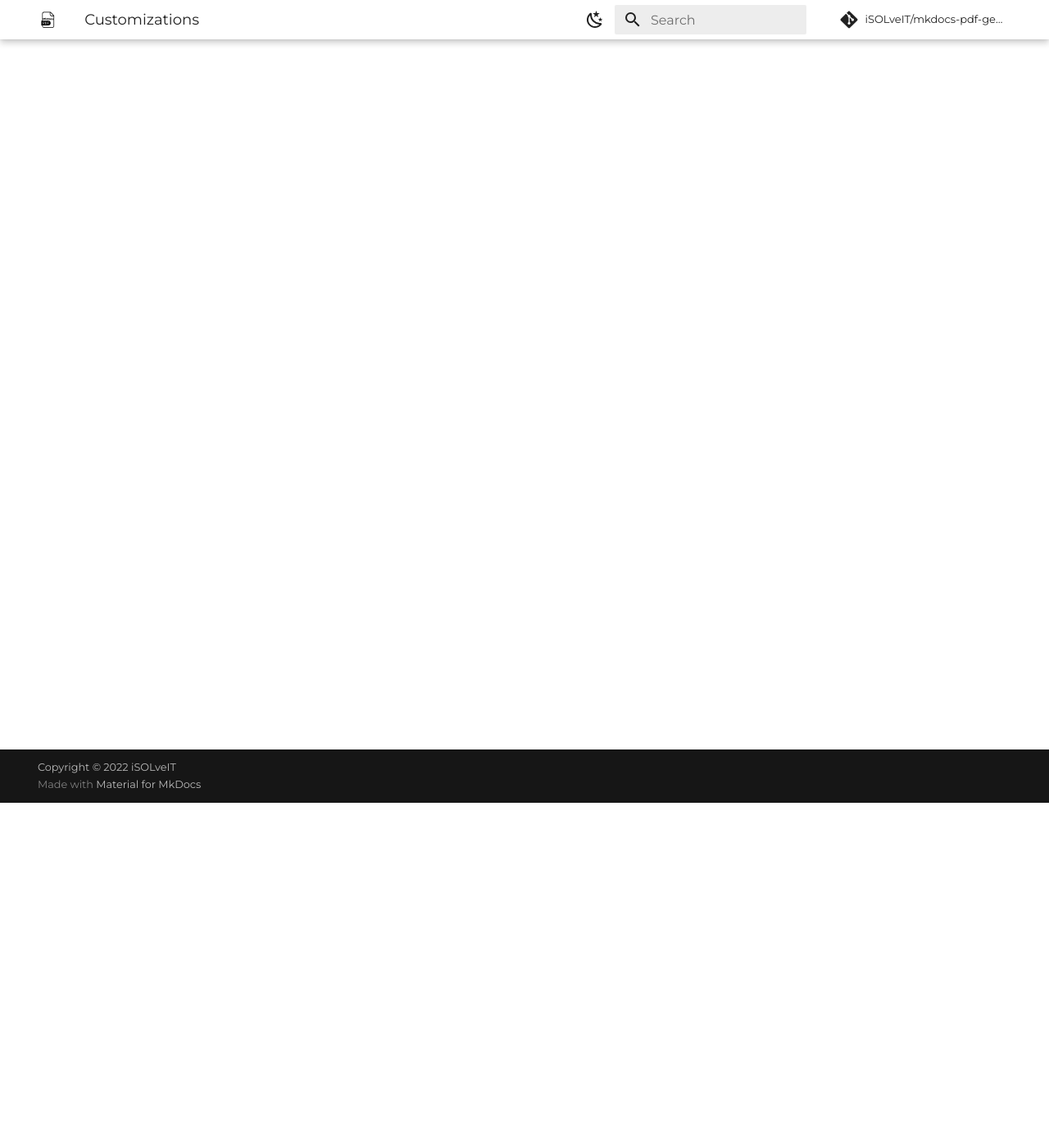
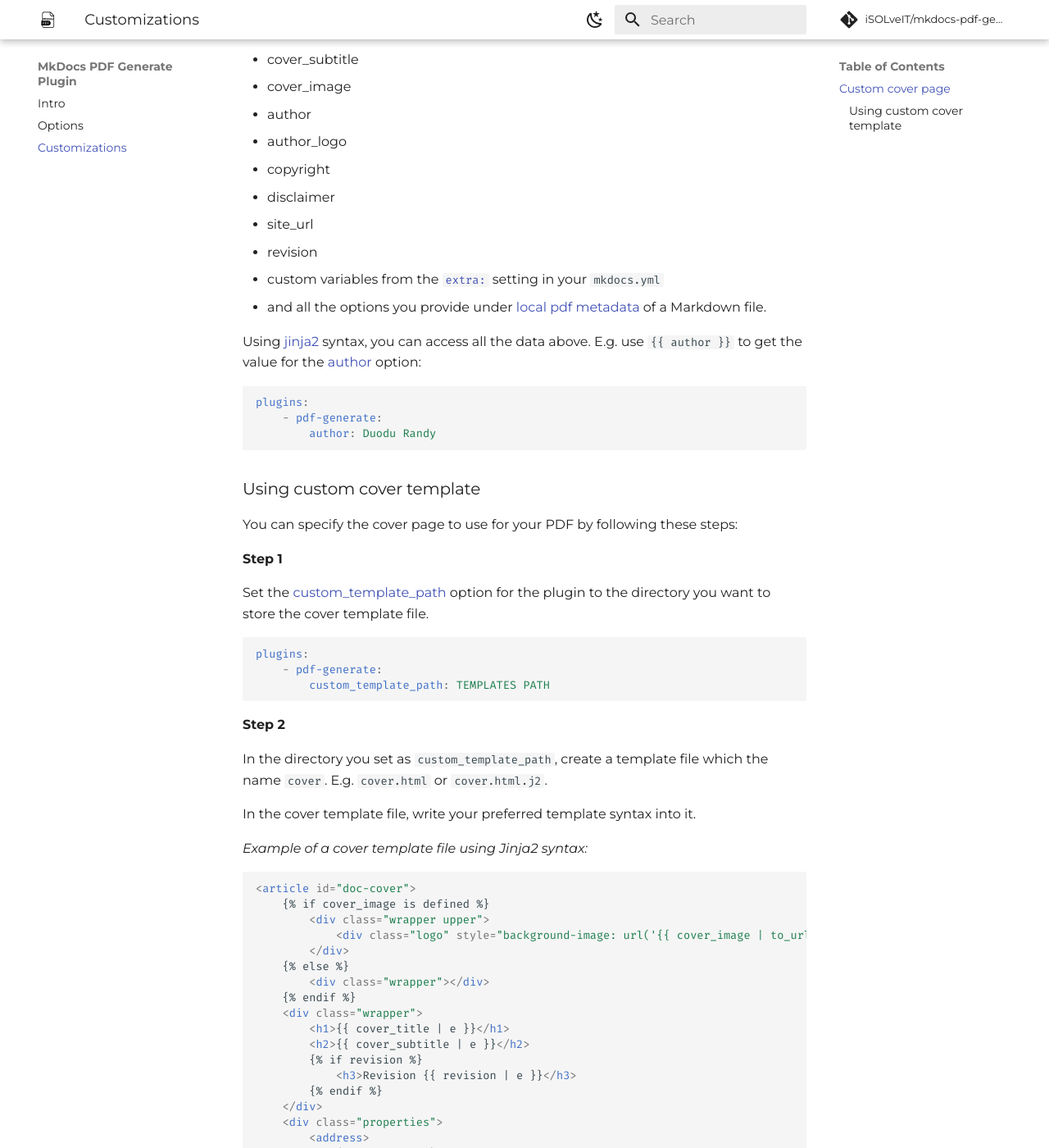
Before and after one commit to iSOLveIT/mkdocs-pdf-generate, an MkDocs documentation site: the page built from docs/docs/customise/customisation.md, in a window 1280 px wide and 1400 px high, scrolled down 421 px. Shown: the whole window at 82% size. Built offline with MkDocs 1.6.1 and Material for MkDocs 9.7.7, drawn with Linux system fonts in a browser that asks for light colours; comment, search, counter and statistics services are not loaded; some of the changed text lies outside the part shown.

Commit message:
- Wrote the documentation for plugin.

````diff
--- a/docs/docs/customise/customisation.md
+++ b/docs/docs/customise/customisation.md
@@ -1,4 +1,110 @@
 # Customisation
 
-Back to [Home](../index.md)
-Back to [Options](../options.md)
+## Custom cover page
+
+You can create a custom cover page using a [jinja2](https://jinja.palletsprojects.com/en/2.11.x/templates/) or html file.
+
+!!! note
+
+    You should store the custom cover template file in the directory used for
+    the [custom_template_path](../options.md#custom_template_path).
+
+The plugin provides the following variables which you can use in your custom Jinja template:
+
+* cover_title
+* cover_subtitle
+* cover_image
+* author
+* author_logo
+* copyright
+* disclaimer
+* site_url
+* revision
+* custom variables from the [`extra:`](https://www.mkdocs.org/user-guide/configuration/#extra) setting in your `mkdocs.yml`
+* and all the options you provide under [local pdf metadata](../options.md#local-options) of a Markdown file.
+
+Using [jinja2](https://jinja.palletsprojects.com/en/2.11.x/templates/) syntax, you can access all the data above.
+E.g. use `{{ author }}` to get the value for the [author](../options.md#author) option:
+
+```yaml
+plugins:
+    - pdf-generate:
+        author: Duodu Randy
+```
+### Using custom cover template
+
+You can specify the cover page to use for your PDF by following these steps:
+
+**Step 1**
+
+Set the [custom_template_path](../options.md#custom_template_path) option for the plugin to the directory you want to
+store the cover template file.
+
+```yaml
+plugins:
+    - pdf-generate:
+        custom_template_path: TEMPLATES PATH
+```
+
+**Step 2**
+
+In the directory you set as `custom_template_path`, create a template file which the name `cover`.
+E.g. `cover.html` or `cover.html.j2`.
+
+In the cover template file, write your preferred template syntax into it.
+
+_Example of a cover template file using Jinja2 syntax:_
+```html
+<article id="doc-cover">
+    {% if cover_image is defined %}
+        <div class="wrapper upper">
+            <div class="logo" style="background-image: url('{{ cover_image | to_url }}');"></div>
+        </div>
+    {% else %}
+        <div class="wrapper"></div>
+    {% endif %}
+    <div class="wrapper">
+        <h1>{{ cover_title | e }}</h1>
+        <h2>{{ cover_subtitle | e }}</h2>
+        {% if revision %}
+            <h3>Revision {{ revision | e }}</h3>
+        {% endif %}
+    </div>
+    <div class="properties">
+        <address>
+            {% if author %}
+                <p id="author">{{ author | e }}</p>
+            {% endif %}
+            <a href="https://resources.breadboardmates.com" id="project_logo" title="Resource Centre">
+                <img src="{{ author_logo }}" alt="Company Logo"
+                style="width:80px;height:30px"/>
+            </a>
+        </address>
+    </div>
+    <div class="reserved_rights">
+        <address>
+            {% if copyright %}
+                <p id="copyright">{{ copyright | e }}</p>
+            {% endif %}
+            {% if disclaimer %}
+                <p id="disclaimer">{{ disclaimer | e }}</p>
+            {% endif %}
+        </address>
+    </div>
+</article>
+```
+**Step 3**
+
+Save the file changes and rebuild your MkDocs project.
+
+**Step 4 (optional)**
+
+You can style the cover page using CSS. The CSS rules can be written in a custom CSS file which you can add using
+the `extra_css` setting in the `mkdocs.yml` file.
+
+```yaml
+extra_css:
+    - css/custom.css
+```
+
+Since your stylesheet is appended to the default ones, you can override a rule from using the `!important` CSS rule.
--- a/docs/docs/options.md
+++ b/docs/docs/options.md
@@ -24,23 +23,23 @@
 ```yaml
 plugins:
     - pdf-generate:
-        #author: "Randy Duodu"
-        #author: img/logo.svg
-        #copyright: "Copyright © 2022 - Ghana"
-        #disclaimer: "Disclaimer: Content can change at anytime and best to refer to website for latest information."
-        #toc_level: 3
-        #cover: true
-        #cover_title: TITLE TEXT
-        #cover_subtitle: SUBTITLE TEXT
-        #custom_template_path: TEMPLATES PATH
-        #toc_title: TOC TITLE TEXT
-        #cover_logo: LINK TO COVER LOGO IMAGE
-        #document_cover:
-          #document_type: "Link to image file to use as cover logo for a specific type of documents"
-          #manual: "https://resources.breadboardmates.com/img/manuals-banner.svg"
-        #verbose: true
-        #media_type: print
-        #enabled_if_env: ENABLE_PDF_EXPORT
+        author: "Randy Duodu"
+        author_logo: img/logo.svg
+        copyright: "Copyright © 2022 - MkDocs PDF Generate"
+        disclaimer: "Disclaimer: Content can change at anytime and best to refer to website for latest information."
+        cover: true
+        cover_title: TITLE TEXT
+        cover_subtitle: SUBTITLE TEXT
+        custom_template_path: TEMPLATES PATH
+        toc: false
+        toc_level: 3
+        toc_title: TOC TITLE TEXT
+        toc_numbering: true
+        cover_images:
+          default: img/default.svg
+          type1: img/type1.png
+          type2: https://example.com/cover.svg
+        enabled_if_env: ENABLE_PDF_EXPORT
 ```
 
 ### for Cover
@@ -52,79 +51,142 @@
 
 #### `cover_title`
 
-Set the title text in cover page. **NB:** We use the value for the [title](#title) option in your markdown page's metadata if set. <br>
-**default**: use `site_name` in your project `mkdocs.yml`
+Set the title text in cover page.
+
+!!! note
+
+    The following rule is applied when setting the value for cover title.
+
+    Cover Title precedence:
+
+    1. [title](#title) (local pdf metadata option)
+    2. H1 heading for page
+    3. [cover title](#cover_title) (global)
+    4. `site_name` variable in your project's `mkdocs.yml`
+
+**default**: use `site_name` in your project's `mkdocs.yml`
 
 #### `cover_subtitle`
 
-Set the subtitle text in cover page. <br>
-**default**: use the value for the top-level section (`h1`) on the page
+Set the subtitle text in cover page.
 
-#### `cover_logo`
+!!! note
 
-Set the logo image in cover page. This value is URL or simply specify the relative path to the documentation directory.
-**NB:** If a user sets the [document_cover](#document_cover), we use the link value as the cover page. <br>
+    The following rule is applied when setting the value for cover subtitle.
+
+    Cover Subtitle precedence:
+
+    1. [subtitle](#subtitle) (local pdf metadata option)
+    2. [type](#type) (local pdf metadata option)
+    3. [cover subtitle](#cover_subtitle) (global)
+
 **default**: `None`
 
 #### `author`
 
 Set the author text. <br>
-**default**: use `site_author` in your project `mkdocs.yml`
+**default**: use `site_author` in your project's `mkdocs.yml`
+
+#### `author_logo`
+
+Provide a logo image which you can use in the cover page. <br>
+
+!!! tip
+
+    Using SVG images as the value for author logo is recommended.
+
+**default**: use `theme.logo` in your project's `mkdocs.yml`
 
 #### `copyright`
 
 Set the copyright text. <br>
-**default**: use `copyright` in your project `mkdocs.yml`
+**default**: use `copyright` in your project's `mkdocs.yml`
 
 #### `disclaimer`
 
 Set the disclaimer text. <br>
-**default**: use `disclaimer` in your project `mkdocs.yml`
+**default**: `None`
 
-#### `copyright`
+#### `cover_images`
 
-Set the author text. <br>
-**default**: use `copyright` in your project `mkdocs.yml`
+Set the cover image for specific document types.
 
-#### `document_cover`
+The option takes a `key-value` pair where the `key` must be the same value as you specified for the [type](#type)
+local pdf metadata option.
 
-Set the cover_logo for specific document types.
-The option takes a `key-value` pair where the `key` must be the same value as the value set for [type](#type)
-in the local options.
-The `value` must be the path to the image.
+The `value` for a `key` must be the path to the image.
 <br>
+
+**Example:**
+```yaml
+- pdf-generate:
+    cover_images:
+      default: img/home-banner.svg
+      home: img/manual-banner.svg
+      options: img/project-banner.svg
+      customize: img/tutorial-banner.svg
+```
+
+!!! note
+
+    Apart from the `default` key-value pair under cover_images, the other key-value pairs can have user-defined values.
+
+    Recommended: You must specify an image path for the `default` key-value pair. We will use the image as
+    the cover image for any document that does not specify the [type](#type) local pdf metadata option.
+
 **default**: `None`
 
 ### for Heading and TOC
 
+#### `toc`
+
+Set the value to `false` if you don't need a table of content section in the PDF document. <br>
+**default**: `true`
+
 #### `toc_title`
 
-Set the title text of _Table of Content_. <br>
-**default**: `Table of Content`
+Set the title text for _Table of Contents_. <br>
+**default**: `Table of Contents`
 
 #### `toc_level`
 
-Set the level of _Table of Content_. This value is enabled in the range of from `1` to `3`. <br>
+Set the level of _Table of Contents_. This value is enabled in the range of from `1` to `3`. <br>
 **default**: `3`
+
+!!! note
+
+    The developers are working on extending the range for `toc_level` option from a value between
+    `1-3` to a value between `1-6`.
 
 ### ... and more
 
 #### `custom_template_path`
 
-The path where your custom `cover.html` and/or `custom.css` are located.<br>
+The path where your custom cover template (e.g. `cover.html`) is located.<br>
+
+!!! info
+
+    The custom template's filename should be `cover` with any of these file extensions
+    `.html.j2`, `.html.jinja2`, `.html`, or `.htm`.
+
+    You can refer to this [example](customise/customisation.md#using-custom-cover-template)
+    about how to use a custom cover template.
+
 **default**: `templates`
 
 #### `enabled_if_env`
 
-Setting this option will enable the build only if there is an environment variable set to 1.
+Setting this option will generate PDF files only if there is an environment variable set to 1.
+The environment variable must match the value of `enabled_if_env`.
+
 This is useful to disable building the PDF files during development, since it can take a long time to export all files. <br>
 **default**: `None`
 
 PDF generation can take significantly longer than HTML generation which can slow down MkDocs built-in dev-server.
 
-Adding `enabled_if_env: ENABLE_PDF_EXPORT` disables PDF generation during development.  Run the dev-server normally:
+Adding `enabled_if_env: ENABLE_PDF_EXPORT` disables PDF generation during development and runs the dev-server normally:
 
-```sh
+```bash
 $ mkdocs serve
 INFO     -  Building documentation...
 INFO     -  PDF export is disabled (set environment variable ENABLE_PDF_EXPORT to 1 to enable)
@@ -135,9 +197,9 @@
 
 ```
 
-and to build PDF files, set the `ENABLE_PDF_EXPORT=1` environment variable at the command line:
+and to build PDF files, set the `ENABLE_PDF_EXPORT=1` environment variable:
 
-```sh
+```bash
 $ ENABLE_PDF_EXPORT=1 mkdocs build
 ...
 INFO    -  Converting 2 files to PDF took 1.82s
@@ -157,13 +219,13 @@
 #### `theme_handler_path`
 
 Allows you to specify a custom theme handler module. This path must be ***relative to your project root*** (See example below). <br>
-**default**: `Not Set`
+**default**: `None`
 
 `mkdocs.yml`:
 ```yaml
 plugins:
-	- pdf-export:
-		theme_handler_path: theme-handler.py
+	- pdf-generate:
+		theme_handler_path: theme-handler
 
 ```
 
@@ -189,71 +251,66 @@
 The plugin allows you to set document specific options using the Markdown page metadata.
 If a page metadata is specified, it has higher precedence than the [global options](#global-options).
 
-The local options are specified in the specific Markdown document:
+The local options are specified in the specific Markdown document you want to use:
 
 ```markdown
 ---
 pdf:
+  - build: false
   - filename: Plugin Options
   - title: Options for MkDocs PDF Generate Plugin
   - type: Manual
-  - revision: 0.1
+  - revision: 0.2
 ---
 ```
 
 The following options are available:
 
+* build
 * title
+* subtitle
 * type
 * filename
 * revision
 
+### `build`
+
+Allows you to specify whether to generate a PDF file for a Markdown file. Value is `true` or `false`.
+
+!!! note
+
+    The function of the build option is different from that of the [enabled_if_env](#enabled_if_env).
+    The `build` option disables PDF generation for a single Markdown file while
+    `enabled_if_env` disables PDF generation for the entire project.
+
+**default**: `true`
+
 ### `title`
 
-Set the title text in cover page. <br>
-**NB:** We use the value for the [cover_title](#cover_title) global option
-if you don't set this option.
+Set the title text in cover page.
+
+### `subtitle`
+
+Set the subtitle text in cover page.
 
 ### `type`
 
 Set the document type. <br>
-**NB:** We use the value for this option in selecting the document's cover logo from
-the [document_cover_logo](#document_cover) option.
+**NB:** We use the value for this option in selecting the document's cover image from
+the [cover_images](#cover_images) option.
 
 ### `filename`
 
 Set the filename to use for a specific page when downloading the PDF document.
 
-### `revision`
-Set the revision text in cover page.
-
-
-## Custom cover page
-
-You can create a custom cover page using a [jinja2](https://jinja.palletsprojects.com/en/2.11.x/templates/) or html file.
-
 !!! note
 
-    The custom cover page (e.g. cover.html or cover.j2) file must be stored in the same directory as [custom_template_path](#custom_template_path).
+    Filename precedence:
 
-Using [jinja2](https://jinja.palletsprojects.com/en/2.11.x/templates/) syntax, you can access all data from your `mkdocs.yml`.
-To make template creation easier, you can use `plugin_some_plugin` to access variables from plugins.
-E.g. use `{{ author }}` to get the author from your `mkdocs.yml` that looks like:
+    1. [filename](#filename) (local pdf metadata) - formatted such that all are valid characters
+    2. [title](#title) (local pdf metadata) - formatted such that all are valid characters
+    3. H1 - formatted such that all are valid characters
 
-```yaml
-plugins:
-    - pdf-generate:
-        author: WHO
-```
+### `revision`
 
-You can use custom variables [`extra:` in your `mkdocs.yml`](https://www.mkdocs.org/user-guide/configuration/#extra)
-And, you can check it in the log if run with `verbose` options.
-
-## Custom stylesheet
-
-You can create a custom stylesheet file called `custom.css`. This file can contain any user specified styles.
-Since your stylesheet is appended to the default ones, you can override every setting from them.
-
-!!! note
-
-    The custom stylesheet file must be stored in the same directory as [custom_template_path](#custom_template_path).
+Set the revision text in cover page.
````
Also changed, not shown: other parts of docs/docs/options.md (+0 -1 lines), 1 other file.
